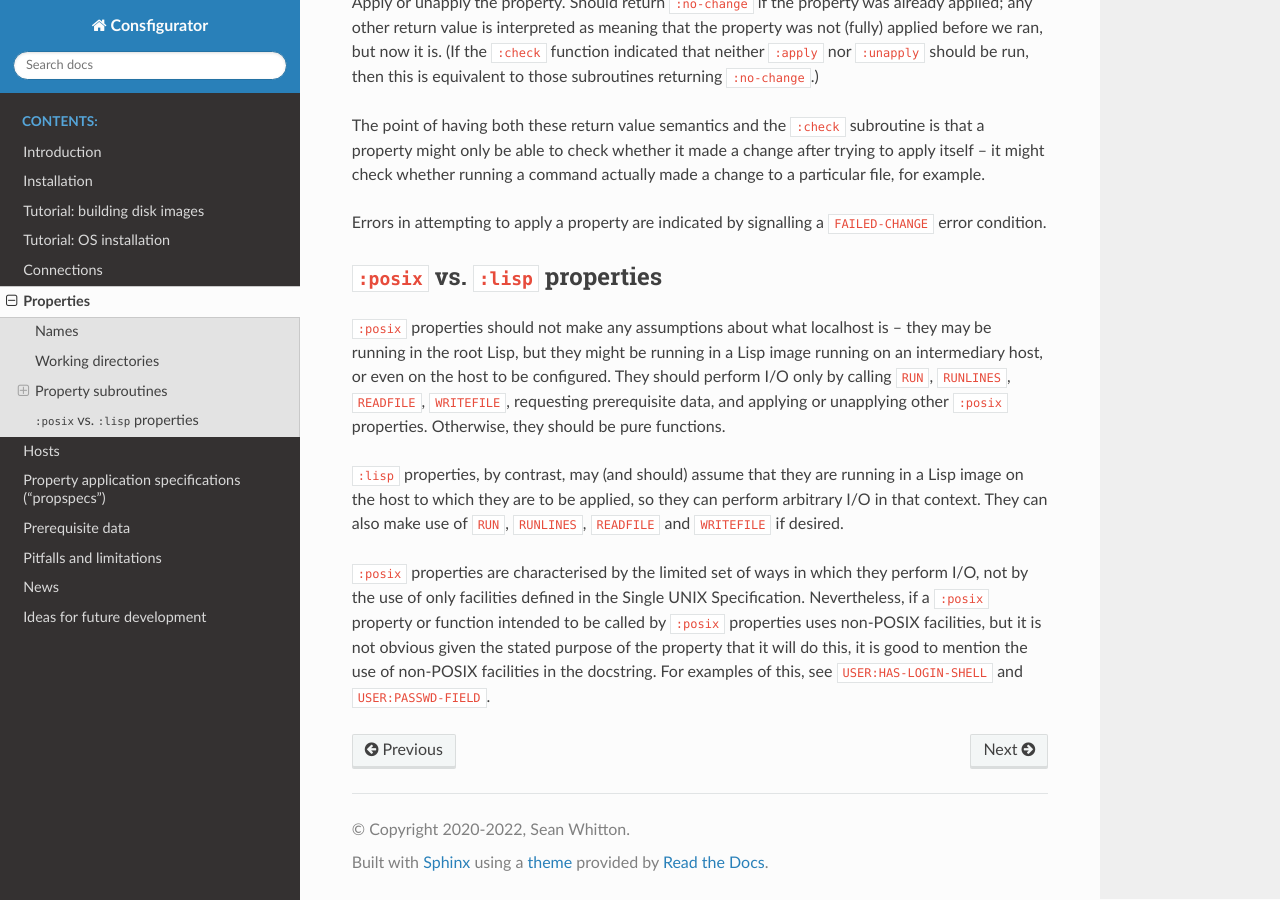
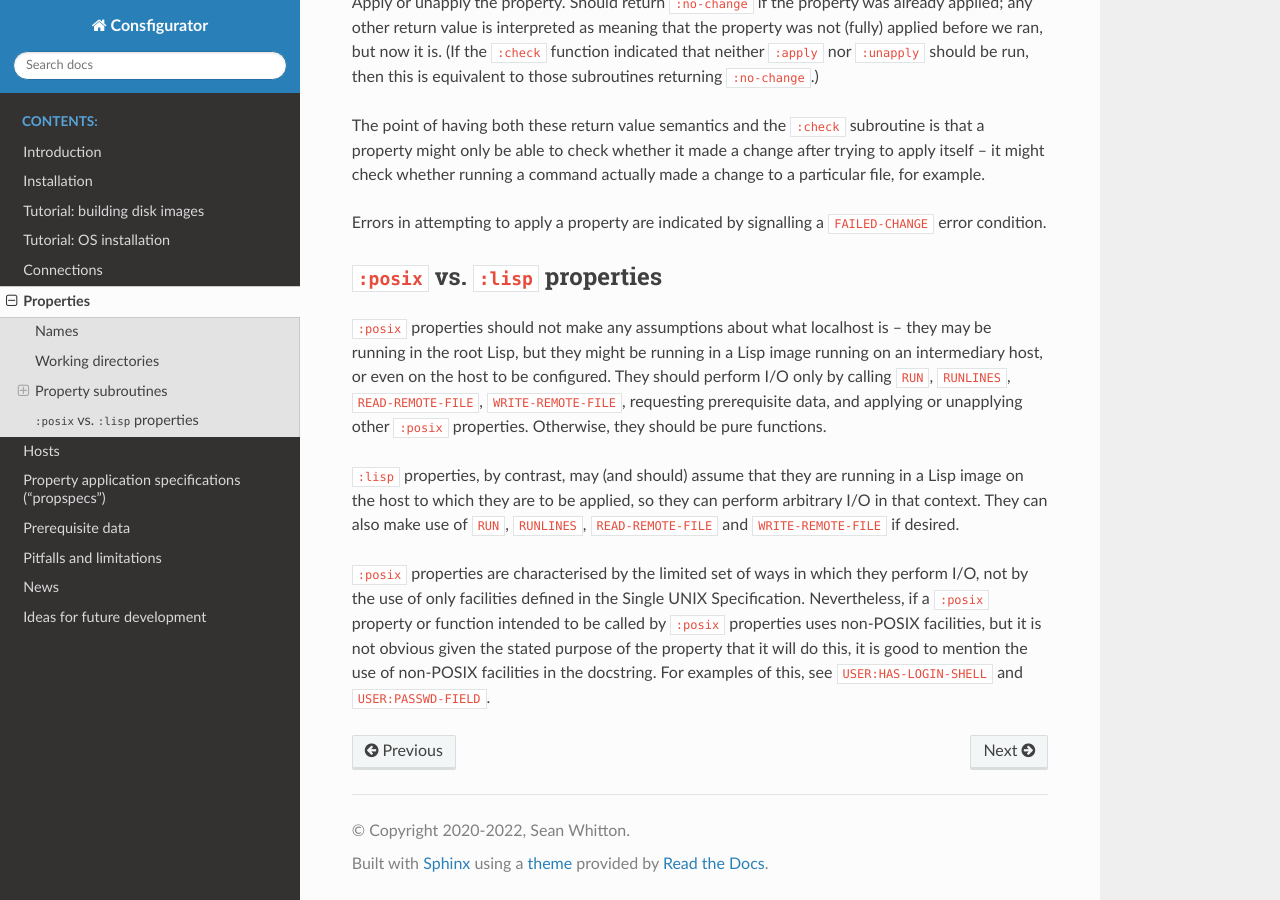
Before and after one commit to spwhitton/consfigurator, a Sphinx documentation site: the page built from doc/properties.rst, in a window 1280 px wide and 900 px high, scrolled down 1679 px. Built offline with Sphinx 7.4.7 and the Read the Docs theme 2.0.0, drawn with Linux system fonts in a browser that asks for light colours; some of the changed text lies outside the part shown.

Commit message:
rename READFILE, WRITEFILE, corresponding generics and some wrappers
Signed-off-by: Sean Whitton <spwhitton@spwhitton.name>

```diff
--- a/doc/properties.rst
+++ b/doc/properties.rst
@@ -18,9 +18,10 @@ Except where specified otherwise in property docstrings, relative paths are
 relative to the remote home directory.  ``:LISP`` properties may assume they
 will be executed in the remote home directory, and ``:POSIX`` properties may
 assume that commands will be executed in the remote home directory, and that
-relative paths passed to ``READFILE`` and ``WRITEFILE`` are relative to the
-remote home directory.  Use ``WITH-REMOTE-CURRENT-DIRECTORY`` to change the
-remote working directory in a way which ensures it will get changed back.
+relative paths passed to ``READ-REMOTE-FILE`` and ``WRITE-REMOTE-FILE`` are
+relative to the remote home directory.  Use ``WITH-REMOTE-CURRENT-DIRECTORY``
+to change the remote working directory in a way which ensures it will get
+changed back.
 
 Property subroutines
 --------------------
@@ -98,14 +99,15 @@ Errors in attempting to apply a property are indicated by signalling a
 ``:posix`` properties should not make any assumptions about what localhost is
 -- they may be running in the root Lisp, but they might be running in a Lisp
 image running on an intermediary host, or even on the host to be configured.
-They should perform I/O only by calling ``RUN``, ``RUNLINES``, ``READFILE``,
-``WRITEFILE``, requesting prerequisite data, and applying or unapplying other
-``:posix`` properties.  Otherwise, they should be pure functions.
+They should perform I/O only by calling ``RUN``, ``RUNLINES``,
+``READ-REMOTE-FILE``, ``WRITE-REMOTE-FILE``, requesting prerequisite data, and
+applying or unapplying other ``:posix`` properties.  Otherwise, they should be
+pure functions.
 
 ``:lisp`` properties, by contrast, may (and should) assume that they are
 running in a Lisp image on the host to which they are to be applied, so they
 can perform arbitrary I/O in that context.  They can also make use of ``RUN``,
-``RUNLINES``, ``READFILE`` and ``WRITEFILE`` if desired.
+``RUNLINES``, ``READ-REMOTE-FILE`` and ``WRITE-REMOTE-FILE`` if desired.
 
 ``:posix`` properties are characterised by the limited set of ways in which
 they perform I/O, not by the use of only facilities defined in the Single UNIX
```
Also changed, not shown: doc/connections.rst (+4 -4 lines), doc/ideas.rst (+4 -4 lines), 11 other files.
